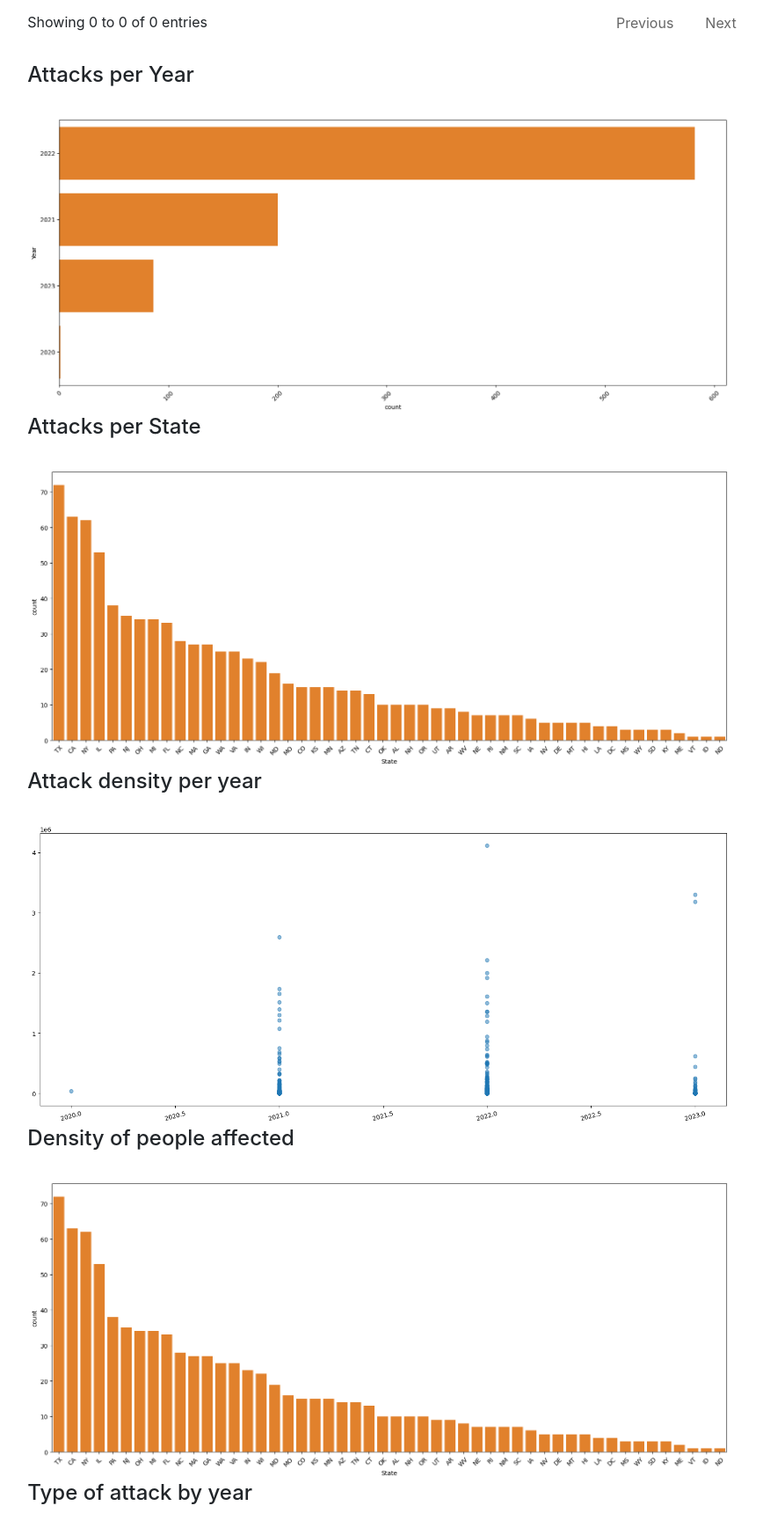
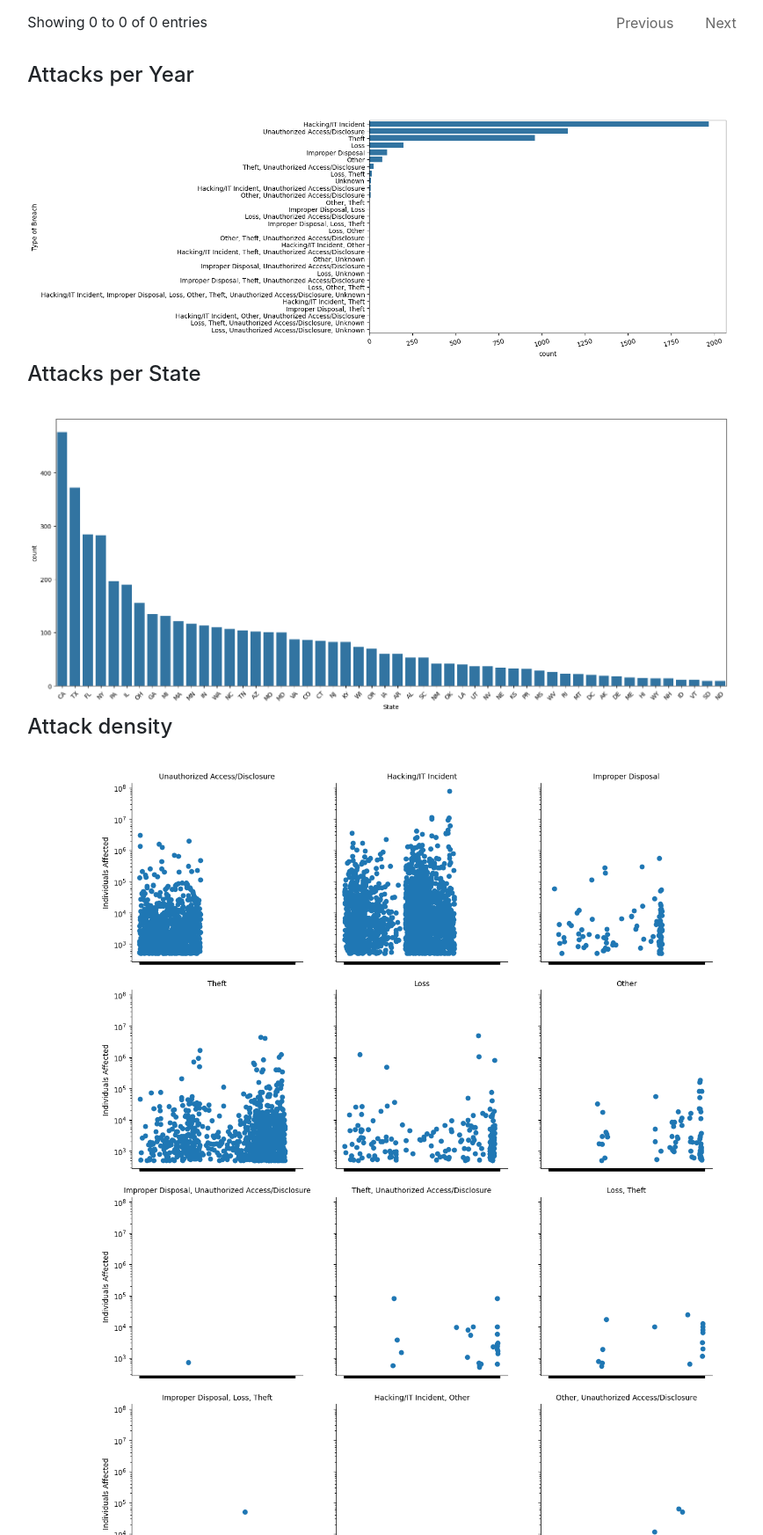
Before and after one commit to BarkaBoss/Cyber-Attacks, a Flask app: page /graphs in a window 1280 px wide. Shown: the part 677-2422 px from the top of the page at 88% size, without its empty margins (197-1065 px from the left). Run offline with Flask 3, Linux system fonts and the light colour scheme; data that the repository does not hold is empty; parts of the project's set-up code (start-up, migrations or seed data) failed here and were passed over; some libraries are stand-ins or nearby versions.

Commit message:
Added New DB

```diff
--- a/app.py
+++ b/app.py
@@ -23,7 +23,7 @@ mysql = MySQL(app)
 @app.route('/graphs')
 def graphs():
   cursor = mysql.connection.cursor()
-  cursor.execute("Select * FROM us_health_attacks")
+  cursor.execute("Select * FROM us_db")
   data = cursor.fetchall()
   return render_template('graphs.html', us_attack = data)
 
@@ -44,7 +44,7 @@ def api():
 @app.route('/api_us')
 def api_us():
   cursor = mysql.connection.cursor()
-  cursor.execute("Select * FROM us_health_attacks")
+  cursor.execute("Select * FROM us_db")
   data = cursor.fetchall()
   return jsonify(data)
 
--- a/templates/graphs.html
+++ b/templates/graphs.html
@@ -87,35 +87,24 @@
           </br>
           <h4>Attacks per Year</h4>
           </br>
-          <img width="800" src="../static/images/us/us_attacks_per_year.png">
+          <img width="800" src="../static/images/us_img/attack_frequency.png">
 
         </br>
         <h4>Attacks per State</h4>
         </br>
-        <img width="800" src="../static/images/us/us_attacks_per_state.png">
+        <img width="800" src="../static/images/us_img/attack_by_state.png">
 
       </br>
-      <h4>Attack density per year</h4>
+      <h4>Attack density</h4>
       </br>
-      <img width="800" src="../static/images/us/us_attack_density_per_year.png">
+      <img width="800" src="../static/images/us_img/group.png">
 
       </br>
       <h4>Density of people affected</h4>
       </br>
-      <img width="800" src="../static/images/us/us_attacks_per_state.png">
+      <img width="800" src="../static/images/us_img/individuals_affected_date.png">
 
       </br>
-      <h4>Type of attack by year</h4>
-      </br>
-      <img width="800" src="../static/images/us/us_each_attack_per_year.png">
-      </br>
-      <img width="800" src="../static/images/us/us_each_attack_per_year1.png">
-
-      </br>
-      <h4>Postive relation between attacks and years</h4>
-      </br>
-      <img width="800" src="../static/images/us/us_relationship_between_attacks_years.png">
-
         </div>
       </div>
     </div>
```
Also changed, not shown: static/images/us_img/attack_by_state.png (added), static/images/us_img/attack_frequency.png (added), static/images/us_img/group.png (added), static/images/us_img/individuals_affected_date.png (added), 1 other file.
